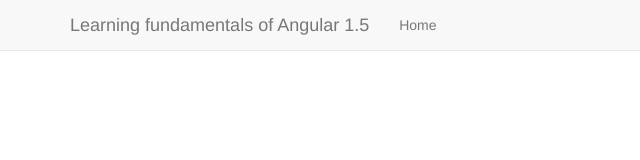
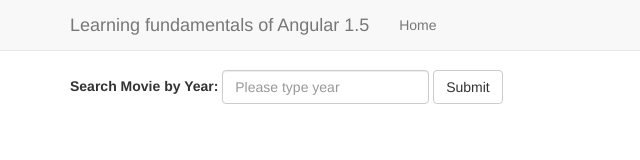
Before and after one commit to ArchanaReddyit/Search-Bollywood-Movies-by-Year, a plain HTML site: page index.html in a window 1280 px wide. Shown: the whole page, without its empty margins (0-640 px from the left). Drawn offline with Linux system fonts and the light colour scheme; no server answers.

Commit message:
movie search by year added

```diff
--- a/css/style.css
+++ b/css/style.css
@@ -4,4 +4,5 @@
 
 .show-cursor{
 	cursor: pointer;
+	margin-bottom: 20px;
 }
--- a/js/app.js
+++ b/js/app.js
@@ -20,13 +20,21 @@
     $scope.gotoMovie = function(id){
         $location.path( "/id/" + id );
     };
+
+    // redirect to page
+    $scope.gotoMovieYear = function(year){
+        $location.path( "/year/" + year );
+    };
+
+
 });
 
 // controller
 app.controller('singleMovie', function($scope, GetData, $routeParams) {
     GetData.movieData('id', $routeParams.ID,function(response) {
-      $scope.movie = response;
+        $scope.movie = response;
     });
+
 });
 
 // routes
--- a/template/main.html
+++ b/template/main.html
@@ -1,9 +1,15 @@
-<div class="row" ng-repeat="amovie in movie">
+
+<div class="row" >
 	<div class="col-lg-12 col-lg-12" >
-	   <h1 ng-click="gotoMovie(amovie.Id)" class="show-cursor">{{amovie.Title}}</h1>
-	   <p>Description: {{amovie.Description}}</p>
-	   <p>Genre: {{amovie.Genre}} </p>
-	   <p ng-show="{{amovie.Runtime}}">Runtime:{{amovie.Runtime}}</p>
+		 	<form class="form-inline">
+			  <div class="form-group">
+			    <label for="year">Search Movie by Year:</label>
+			    <input type="text" class="form-control" id="year" ng-model="movieyear" placeholder="Please type year">
+			  </div>
+			  <button type="submit" class="btn btn-default" ng-click="gotoMovieYear(movieyear)">Submit</button>
+			</form><br>
+	</div>
+	<div class="col-lg-3 col-lg-3" ng-repeat="amovie in movie">
 	   <img ng-src="{{amovie.PosterPath}}" alt="" ng-click="gotoMovie(amovie.Id)" class="show-cursor">
 	</div>
 </div>
```
Also changed, not shown: template/single.html (+1 -0 lines).
